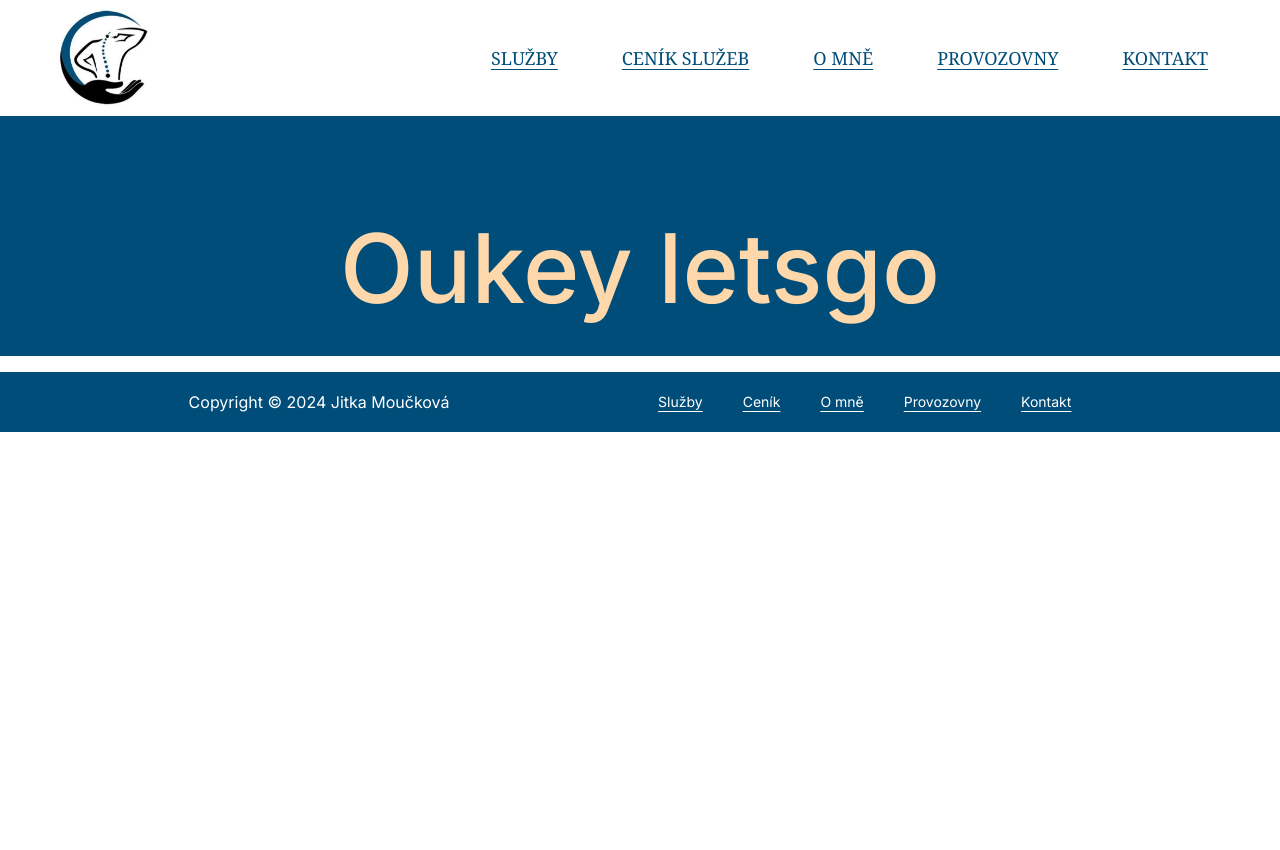
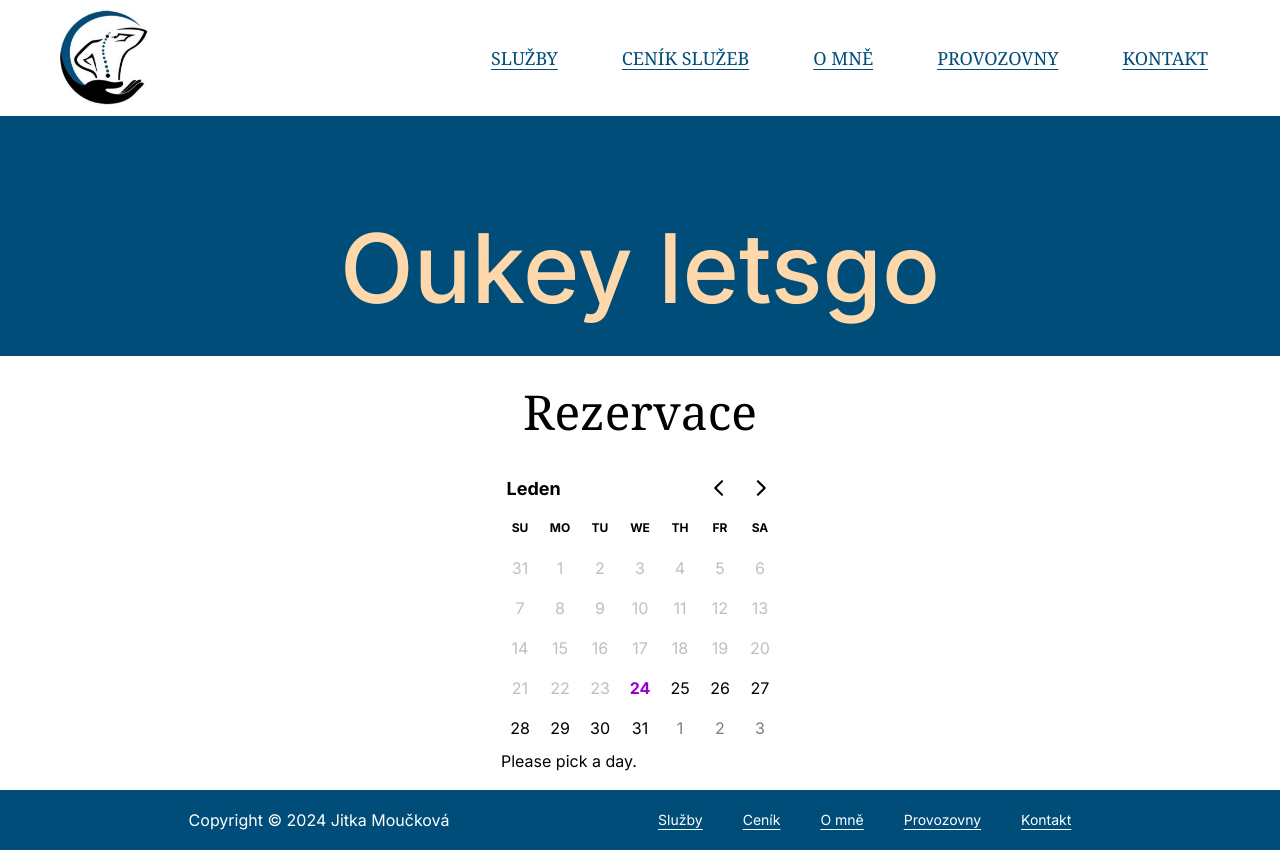
Before and after one commit to Quirex0/bp_reservation_project, a Next.js app: page / in a window 1280 px wide. Before the commit the page ends 800 px from the top, so only its background shows below. Built offline with nearby package versions, Linux system fonts and the light colour scheme.

Commit message:
funkční kalendář

```diff
--- a/package.json
+++ b/package.json
@@ -12,11 +12,13 @@
     "@googlemaps/js-api-loader": "^1.16.2",
     "@prisma/client": "^5.10.2",
     "@types/google.maps": "^3.55.2",
+    "date-fns": "^3.3.1",
     "google-map-react": "^2.2.1",
     "lucide-react": "^0.320.0",
     "next": "^14.1.0",
     "prisma": "^5.10.2",
     "react": "^18",
+    "react-day-picker": "^8.10.0",
     "react-dom": "^18",
     "react-icons": "^5.0.1"
   },
--- a/src/app/page.tsx
+++ b/src/app/page.tsx
@@ -1,6 +1,7 @@
 import { Metadata } from 'next'
 import Navbar from '../components/Navbar';
 import Footer from "@/components/Footer";
+import Calendar from "@/components/Calendar";
 
 export const metadata: Metadata = {
   title: 'Masaze-jm',
@@ -18,6 +19,17 @@ export default function Home() {
       </main>
 
 
+      <div className='flex flex-col w-full justify-center items-center'>
+        <div className='p-4'>
+            <h2 className='text-5xl font-serif'>Rezervace</h2>
+        </div>
+        <div >
+          <Calendar />
+        </div>
+      </div>
+
+
+
       <Footer />
     </div>
   );
--- /dev/null
+++ b/src/components/Calendar.tsx
@@ -0,0 +1,75 @@
+"use client"
+import React, { useState } from 'react';
+import { format, isBefore } from 'date-fns';
+import { DayPicker, SelectSingleEventHandler } from 'react-day-picker';
+import 'react-day-picker/dist/style.css';
+import { Locale } from 'date-fns';
+
+const monthNamesCzech: Record<string, string> = {
+  0: 'Leden',
+  1: 'Únor',
+  2: 'Březen',
+  3: 'Duben',
+  4: 'Květen',
+  5: 'Červen',
+  6: 'Červenec',
+  7: 'Srpen',
+  8: 'Září',
+  9: 'Říjen',
+  10: 'Listopad',
+  11: 'Prosinec',
+};
+
+export default function Calendar() {
+  const [selectedDay, setSelectedDay] = useState<Date>();
+
+  const handleDayClick: SelectSingleEventHandler = (day) => {
+    if (!isBefore(day as Date, new Date())) {
+      setSelectedDay(day as Date);
+    }
+  };
+
+  const footer = selectedDay ? (
+    <p>You selected {format(selectedDay, 'PPP')}.</p>
+  ) : (
+    <p>Please pick a day.</p>
+  );
+
+  const disabledDays = {
+    before: new Date(),
+  };
+
+  const modifiersStyles = {
+    selected: {
+      fontWeight: 'bold',
+      border: '2px solid #004D79',
+      borderRadius: '12px',
+      backgroundColor: '#004D79',
+    },
+    today: {
+      fontWeight: 'bold',
+      color: 'darkviolet',
+    },
+  };
+
+  const formatCaption = (month: Date, options?: { locale?: Locale }) => {
+    const monthNumber = month.getMonth();
+    return format(month, `LLLL`, { locale: options?.locale }).replace(
+      format(month, `LLLL`, { locale: options?.locale }).split(" ")[0],
+      monthNamesCzech[monthNumber]
+    );
+  };
+
+  return (
+    <DayPicker
+      mode="single"
+      selected={selectedDay}
+      onSelect={handleDayClick}
+      showOutsideDays
+      modifiers={{ disabled: disabledDays }}
+      modifiersStyles={modifiersStyles}
+      formatters={{ formatCaption }}
+      footer={footer}
+    />
+  );
+}
```
Also changed, not shown: 1 other file (tests, documents, lock files or other folders).
